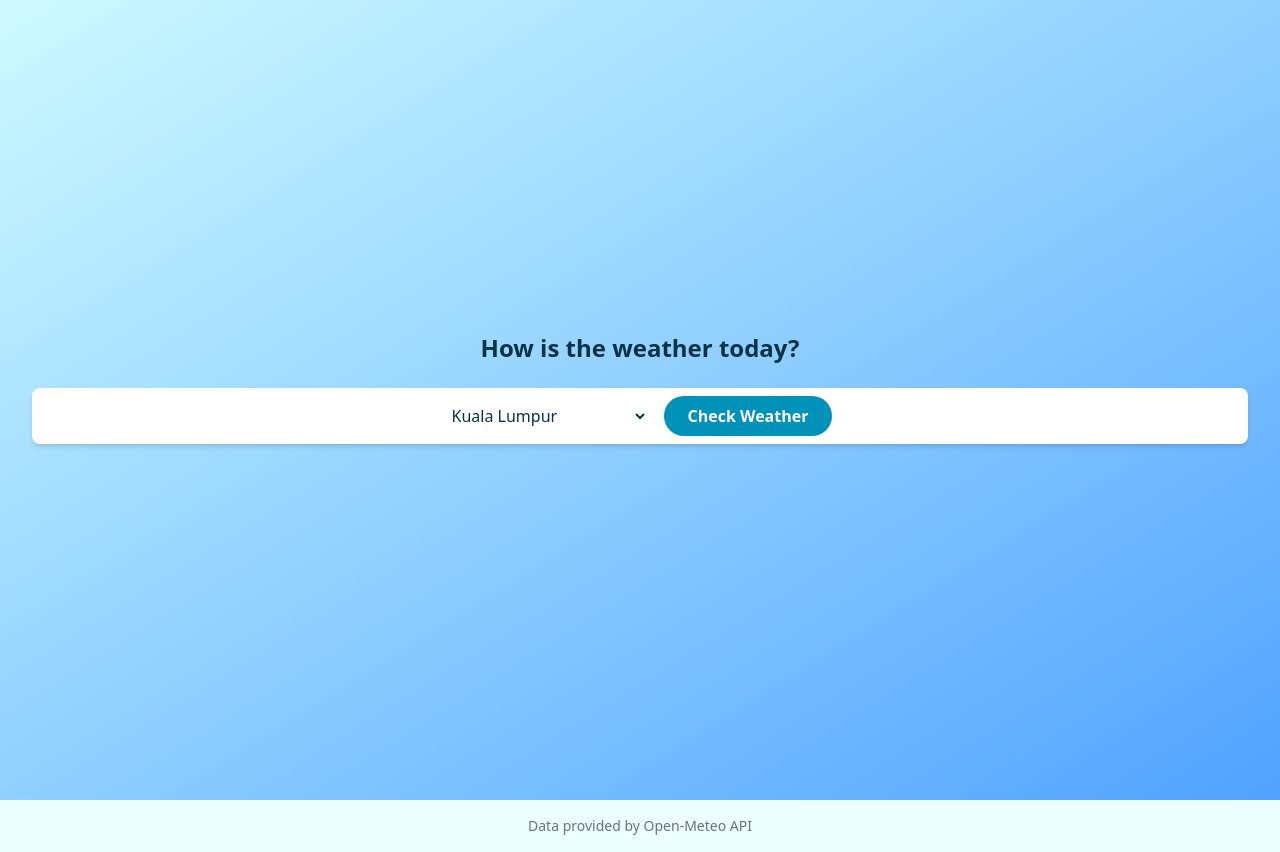
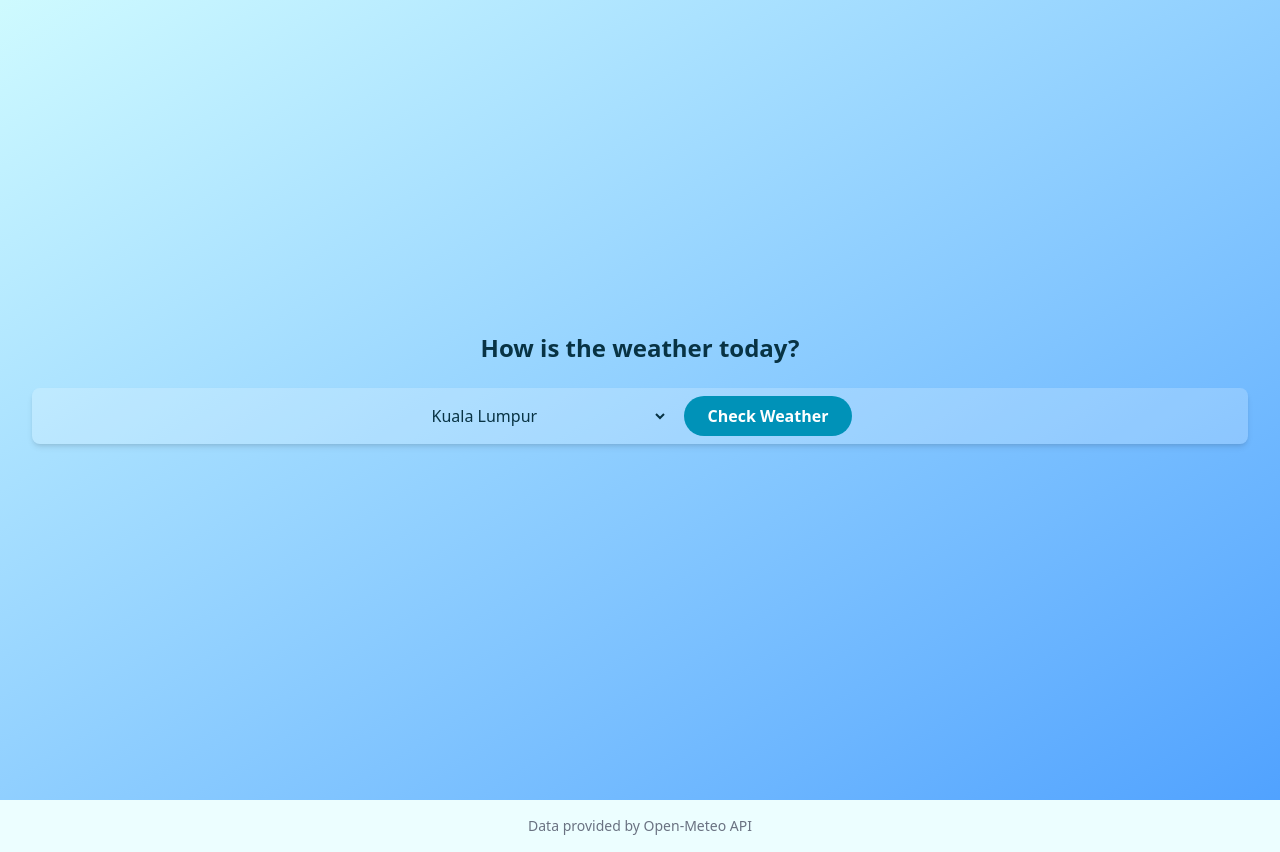
Before and after one commit to faabaf01/bored-irl, a Next.js app: page / in a window 1280 px wide. Built offline with nearby package versions, Linux system fonts and the light colour scheme.

Commit message:
edit width

```diff
--- a/src/app/page.tsx
+++ b/src/app/page.tsx
@@ -85,11 +85,11 @@ export default function Home() {
       <main className="min-h-screen flex items-center justify-center bg-linear-to-br from-cyan-100 to-blue-400">
         <div className="w-full px-8 space-y-6 text-center my-10">
           <h1 className="text-2xl font-bold">How is the weather today?</h1>
-          <div className="px-4 py-2 bg-white rounded-lg shadow-md">
+          <div className="px-4 py-2 bg-white/20 rounded-lg shadow-md">
             <select
               value={location}
               onChange={(e) => setLocation(e.target.value)}
-              className="w-50 py-2 rounded-md focus:outline-none focus:ring-2 focus:ring-cyan-400"
+              className="w-60 py-2 rounded-md focus:outline-none focus:ring-2 focus:ring-cyan-400"
             >
               {LOCATIONS.map((location) => (
                 <option key={location.name} value={location.name}>
```
